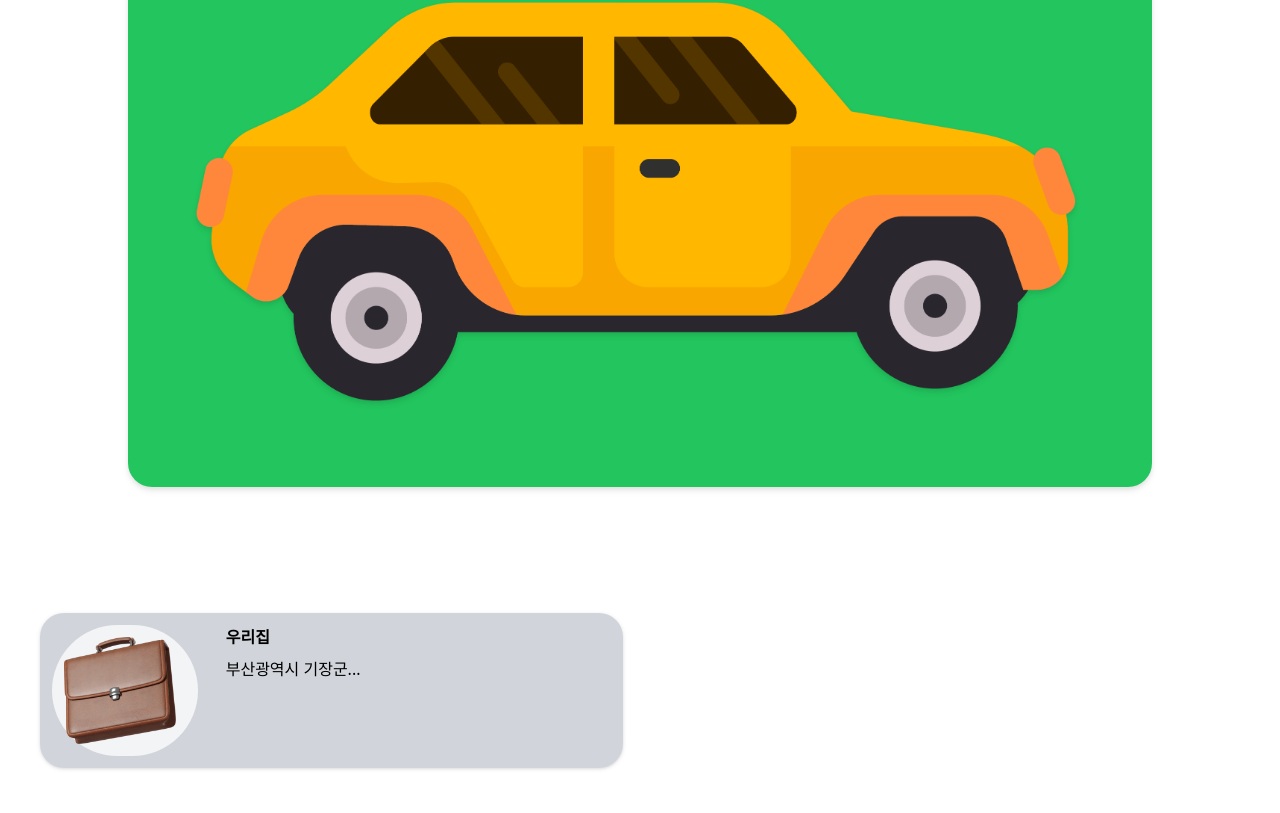
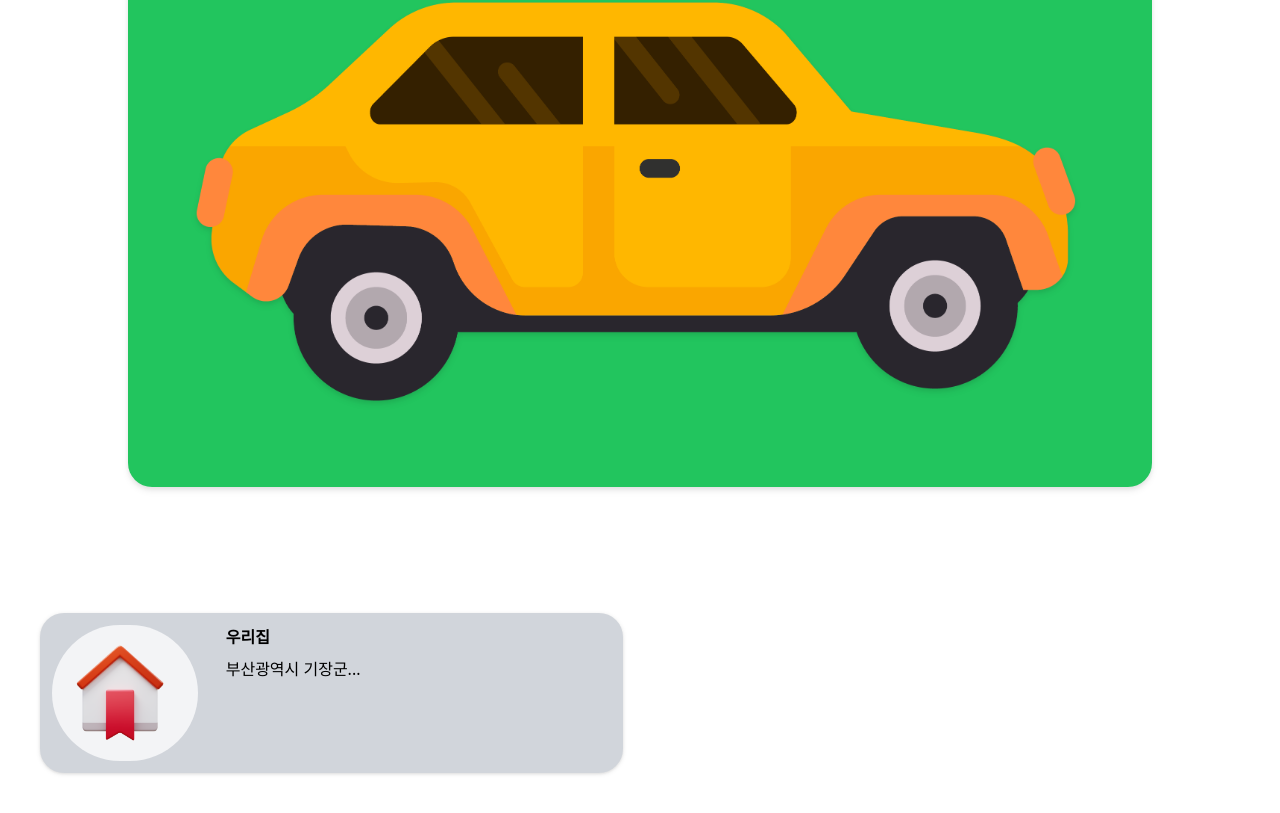
Before and after one commit to hoonj170214/emo, a React (Create React App) app: page / in a window 1280 px wide. Shown: the part 347-1160 px from the top of the page. Built offline with nearby package versions, Linux system fonts and the light colour scheme; the HTML template or start-up script is replaced by a standard one.

Commit message:
station list css

```diff
--- a/src/Components/StationProfil.jsx
+++ b/src/Components/StationProfil.jsx
@@ -1,12 +1,12 @@
 import React from 'react';
-import bag from '../img/bag1.png';
 
+import home from '../img/home.png';
 function StationProfil() {
   return (
     <button class='bg-gray-300 rounded-3xl m-10 drop-shadow flex max-h-33'>
       {/* circle*/}
       <div class='bg-gray-100 rounded-full flex-initial w-1/4 p-3 m-3'>
-        <img src={bag} alt='bag' class='flex-initial w-11/12 justify-center	' />
+        <img src={home} alt='bag' class='flex-initial w-11/12 justify-center	' />
       </div>
 
       <div class='flex flex-col mx-4 items-start'>
```
Also changed, not shown: src/img/home.png.
